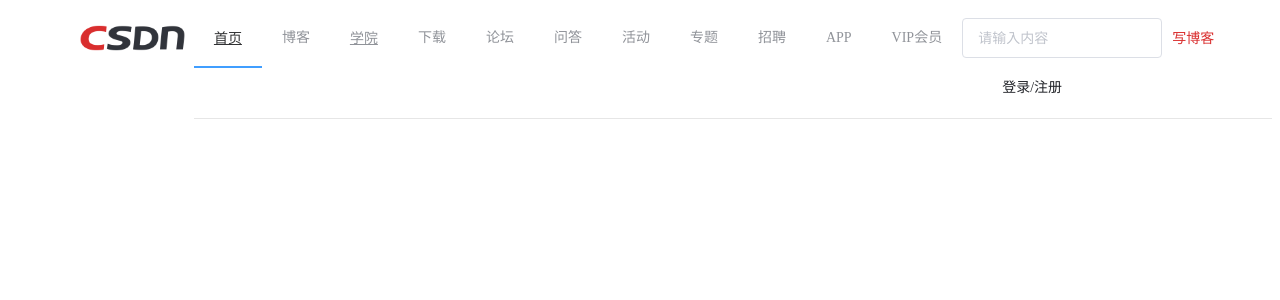
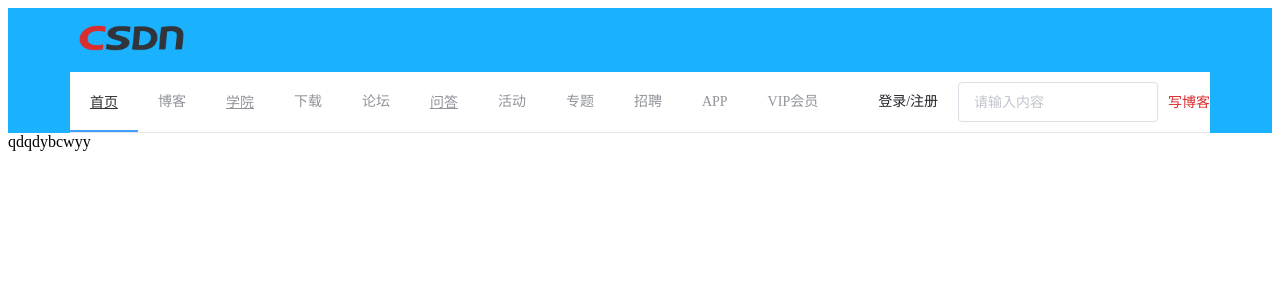
Before and after one commit to mws-blue/myblogvue, a Vue app in the folder vuecli-front/: page /wenda in a window 1280 px wide. Shown: the top 300 px of the page. Built offline with nearby package versions, Linux system fonts and the light colour scheme.

Commit message:
学院页面上传

```diff
--- a/vuecli-front/src/App.vue
+++ b/vuecli-front/src/App.vue
@@ -1,17 +1,24 @@
 <template>
 	<div id="app">
-		<div style="display: flex;width: 100%;">
-			<img style="height: 60px;margin-left: 5%;" src="./assets/csdn-logo_.png">
+		<div style="display: flex;width: 100%;background-color: #1AB2FF;">
+			<div style="margin: 0 auto;">
+				<div style="display: inline-block;width: 5%;">
+					<img style="height: 60px;" src="./assets/csdn-logo_.png">
+				</div>
 				<el-menu :default-active="activeIndex" class="el-menu-demo" mode="horizontal" @select="handleSelect"
 				 :show-overflow-tooltip="true">
 					<el-menu-item index="1">
 						<router-link to="/">首页</router-link>
 					</el-menu-item>
 					<el-menu-item index="2">博客</el-menu-item>
-				<el-menu-item index="3"><router-link to="/xueyuan">学院</router-link></el-menu-item>
+					<el-menu-item index="3">
+						<router-link to="/xueyuan">学院</router-link>
+					</el-menu-item>
 					<el-menu-item index="4">下载</el-menu-item>
 					<el-menu-item index="5">论坛</el-menu-item>
-				<el-menu-item index="6">问答</el-menu-item>
+					<el-menu-item index="6">
+						<router-link to="/wenda">问答</router-link>
+					</el-menu-item>
 					<el-menu-item index="7">活动</el-menu-item>
 					<el-menu-item index="8">专题</el-menu-item>
 					<el-menu-item index="9">招聘</el-menu-item>
@@ -22,11 +29,8 @@
 					<el-menu-item to="/login" style="color: #222429;font-size: 14px;margin-left: 20px;">登录/注册</el-menu-item>
 				</el-menu>
 			</div>
+		</div>
 		<router-view />
-		<!-- <div class="top">
-		<div class="topleft"></div>
-		<div class="topright"></div>
-	</div> -->
 	</div>
 </template>
 
@@ -42,7 +46,7 @@ export default {
 			handleSelect(key, keyPath) {
 				console.log(key, keyPath);
 			},
-login(){
+			login() {
 				this.$router.push({
 					path: "/Login"
 				});
--- a/vuecli-front/src/router/index.js
+++ b/vuecli-front/src/router/index.js
@@ -5,6 +5,7 @@ import Home from '../views/Home.vue';
 import Blog from "../views/Blog.vue";
 import Platform from "../views/Platform.vue";
 import Xueyuan from '../views/Xueyuan.vue'
+import Wenda from '../views/Wenda.vue'
 
 Vue.use(VueRouter)
 
@@ -28,6 +29,11 @@ const routes = [{
         name: 'Xueyuan',
         component: Xueyuan
     },
+	{
+	    path: '/wenda',
+	    name: 'Wenda',
+	    component: Wenda
+	},
     {
         path: '/Login',
         component: () =>
--- /dev/null
+++ b/vuecli-front/src/views/Wenda.vue
@@ -0,0 +1,9 @@
+<template>
+	<div>qdqdybcwyy</div>
+</template>
+
+<script>
+</script>
+
+<style>
+</style>
```
Lines whose indentation alone changed are shown as unchanged.
